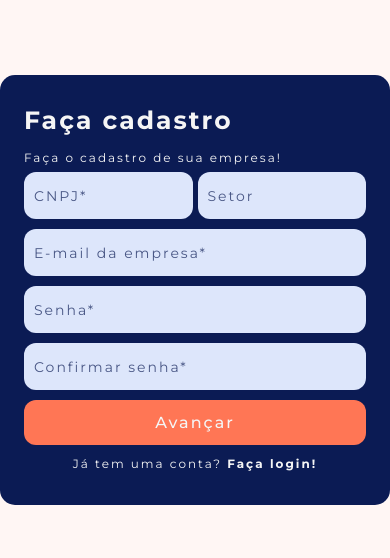
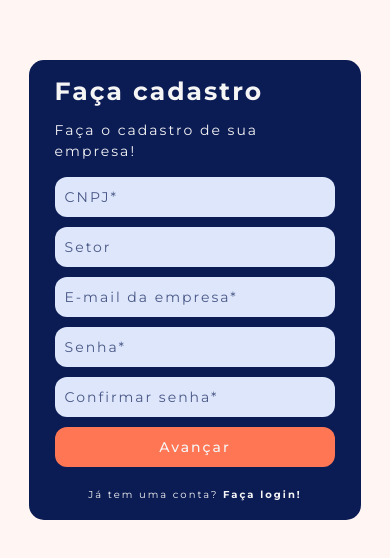
Before and after one commit to Sinara-project/SinaraFront, a React (Vite) app: page /cadastrar in a window 390 px wide. Shown: the part 132-690 px from the top of the page. Built offline with nearby package versions, Linux system fonts and the light colour scheme.

Commit message:
começando responsividade - telas de cadastro

```diff
--- a/src/pages/auth/login/Login.css
+++ b/src/pages/auth/login/Login.css
@@ -99,3 +99,36 @@
     align-items: center;
     gap: 5px;
 }
+
+/* Responsividade */
+@media (max-width: 480px) {
+    .login-container {
+        width: 80%;
+        height: 290px;
+        padding: 20px 10px;
+        gap: 10px;
+    }
+
+    .login-input-group {
+        flex-direction: column;
+        gap: 10px;
+    }
+
+    .login-navigate-code {
+        font-size: 14px;
+        height: 40px;
+    }
+
+    .login-navigate-logon {
+        font-size: 7px;
+    }
+
+    .login-text-group p {
+        text-align: start;
+        font-size: 14px;
+    }
+
+    .login-input {
+        height: 40px;
+    }
+}
--- a/src/pages/auth/logon-insert-code/LogonInsertCode.css
+++ b/src/pages/auth/logon-insert-code/LogonInsertCode.css
@@ -79,3 +79,20 @@
     border: 2px solid #0E2A8C;
     border-radius: 12px;
 }
+
+/* Responsividade */
+@media (max-width: 480px) {
+    .code-container {
+        width: 80%;
+        height: 420px;
+        padding: 20px 10px;
+        gap: 10px;
+    }
+}
+
+@media (max-width: 325px) {
+    .code-input {
+        width: 45px;
+        height: 45px;
+    }
+}
--- a/src/pages/auth/logon/Logon.css
+++ b/src/pages/auth/logon/Logon.css
@@ -36,6 +36,10 @@
     align-items: start;
     gap: 5px;
     margin-bottom: 5px;
+
+    p {
+        text-align: end;
+    }
 }
 
 .logon-form {
@@ -103,3 +107,36 @@
     align-items: center;
     gap: 5px;
 }
+
+/* Responsividade */
+@media (max-width: 480px) {
+    .logon-container {
+        width: 80%;
+        height: 420px;
+        padding: 20px 10px;
+        gap: 10px;
+    }
+
+    .logon-input-group {
+        flex-direction: column;
+        gap: 10px;
+    }
+
+    .logon-navigate-code {
+        font-size: 14px;
+        height: 40px;
+    }
+
+    .logon-navigate-login {
+        font-size: 10px;
+    }
+
+    .logon-text-group p {
+        text-align: start;
+        font-size: 14px;
+    }
+
+    .logon-input {
+        height: 40px;
+    }
+}
--- a/src/pages/auth/plan-choice/PlanChoice.css
+++ b/src/pages/auth/plan-choice/PlanChoice.css
@@ -11,6 +11,8 @@
 .plan-title {
     font-size: 40px;
     font-weight: 800;
+    margin-top: 60px;
+    margin-bottom: 60px;
     color: #FF7655;
 }
 
@@ -66,3 +68,59 @@
         width: 60px;
     }
 }
+
+/* Responsividade */
+@media (max-width: 1024px) {
+    .plan-choices {
+        justify-content: center;
+        gap: 20px;
+    }
+}
+
+@media (max-width: 768px) {
+    .plan-choices {
+        flex-direction: column;
+        align-items: center;
+    }
+
+    .plan-choice-card {
+        width: 70%;
+        padding: 40px 20px;
+        height: 150px;
+        gap: 25px;
+    }
+
+    .plan-title {
+        font-size: 32px;
+    }
+
+    .plan-icon-title img {
+        height: 55px;
+        width: 55px;
+    }
+}
+
+@media (max-width: 480px) {
+    .plan-choice-card {
+        width: 90%;
+        padding: 30px 15px;
+        gap: 20px;
+    }
+
+    .plan-title {
+        font-size: 28px;
+    }
+
+    .plan-icon-title img {
+        height: 50px;
+        width: 50px;
+    }
+
+    .plan-choice-card li {
+        font-size: 14px;
+    }
+
+    .plan-choice-card p {
+        font-size: 14px;
+    }
+}
--- a/src/pages/restricted-area/enter/RestrictedAreaEnter.jsx
+++ b/src/pages/restricted-area/enter/RestrictedAreaEnter.jsx
@@ -42,7 +42,6 @@ function RestrictedAreaEnter() {
 
   return (
     <section className="restricted-area-enter-section">
-      <ReturnArrow lastEndpoint={"/configuracoes"} />
       <Snackbar
         type={snackbar.type}
         title={snackbar.title}
```
